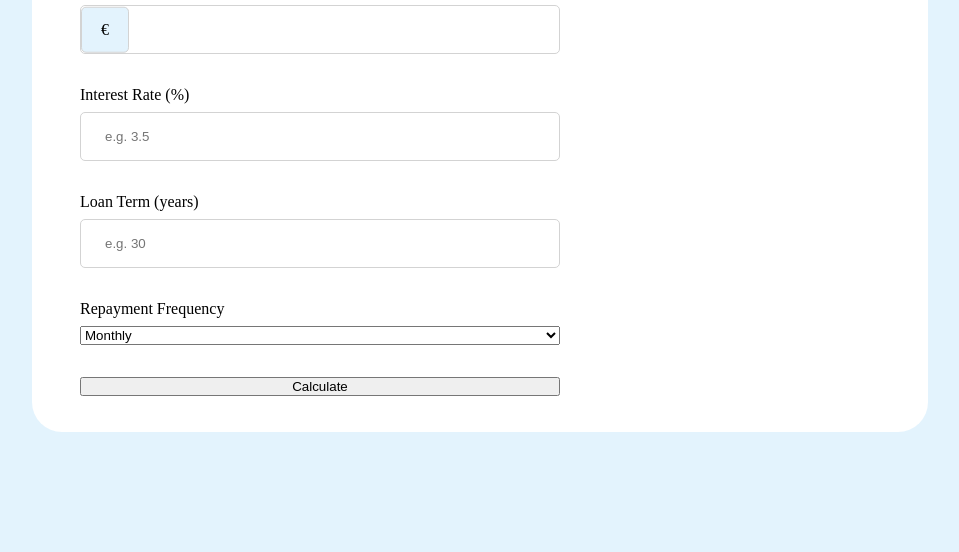
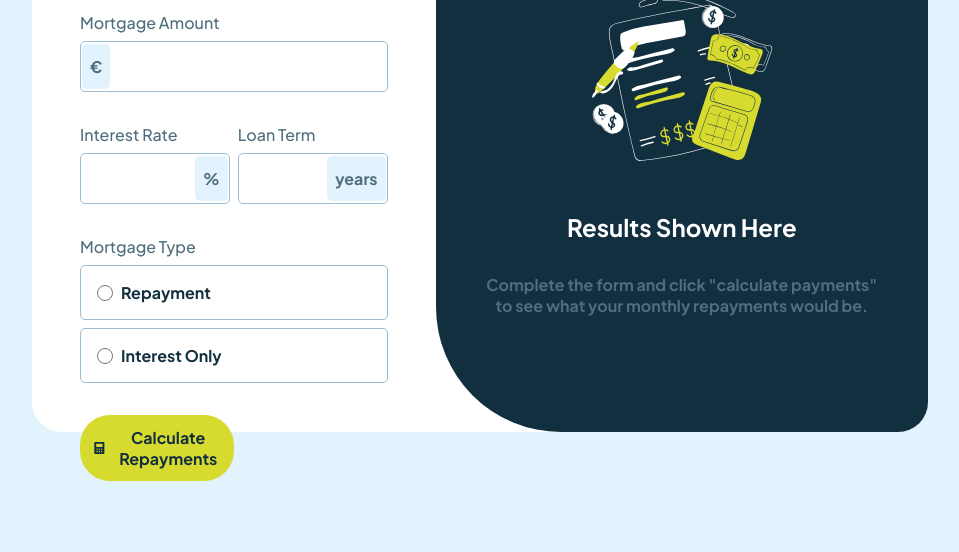
Before and after one commit to kaya70875/mortgage-repayment-calculator-main, a plain HTML site: page index.html in a window 1280 px wide. Shown: the part 248-800 px from the top of the page, without its empty margins (160-1119 px from the left). Drawn offline with Linux system fonts and the light colour scheme.

Commit message:
main commit

```diff
--- /dev/null
+++ b/button.css
@@ -0,0 +1,22 @@
+.btn {
+    width: 50%;
+    background: hsl(61, 70%, 52%);
+    border-radius: 30px;
+    border : none;
+    cursor: pointer;
+
+    display: flex;
+    justify-content: center;
+    align-items: center;
+    gap : 0.5rem;
+
+    padding: .75rem;
+
+    color : hsl(202, 55%, 16%);
+    font-weight: 700;
+    font-size: 1rem;
+}
+
+.btn:hover {
+    background: hsl(61, 70%, 42%);
+}
--- a/index.css
+++ b/index.css
@@ -2,6 +2,7 @@
     margin: 0;
     padding: 0;
     box-sizing: border-box;
+    font-family: "Plus Jakarta Sans", sans-serif;
 }
 
 main{
@@ -23,15 +24,15 @@ main{
 
     border-radius: 30px;
     display: flex;
-    padding: 3rem;
 }
 
 .form-wrapper {
-    width: 60%;
+    width: 80%;
     height: 100%;
     display: flex;
     flex-direction: column;
 
+    padding: 3rem;
     gap : 2rem;
 }
 
@@ -39,7 +40,26 @@ main{
     display: flex;
     align-items: center;
     justify-content: space-between;
-    width: 70%;
+    width: 95%;
+}
+
+.form-header h1 {
+    color : hsl(202, 55%, 16%);
+    font-weight: 700;
+}
+
+.form-header a {
+    color: hsl(200, 24%, 40%);
+    font-weight: 500;
+}
+
+.form-header a:hover {
+    color: hsl(202, 55%, 16%);
+}
+
+label {
+    color: hsl(200, 24%, 40%);
+    font-weight: 500;
 }
 
 .mortgage-form {
@@ -55,33 +75,120 @@ main{
     display: flex;
     flex-direction: column;
     gap : 0.5rem;
+    width: 100%;
+}
+
+.form-section {
+    width: 100%;
+    display: flex;
+    gap : 0.5rem;
 }
 
 .form-group input {
     width: 100%;
     border-radius: 5px;
-    border: 1px solid lightgray;
-    padding: 1rem 1.5rem;
+    border : 1px solid hsl(203, 41%, 72%);
+    padding: 1rem 2rem;
+
+    color :hsl(202, 55%, 16%);
+    font-weight: 700;
 }
 
-.input-wrapper{
+.form-group input:hover {
+    border : 1px solid hsl(202, 55%, 16%);
+}
+
+.form-group input:focus {
+    outline: none;
+    border : 1px solid hsl(61, 70%, 52%);
+}
+
+.input-wrapper , .input-wrapper-right {
     position: relative;
     width: 100%;
 }
 
-.input-symbol {
+.input-wrapper::before {
+    content: attr(data-symbol);
     position: absolute;
     top: 50%;
-    left: 1px;
-    height: 95%;
-    width: 10%;
+    left: 2px;
+    height: 90%;
+    min-width: 2%;
+    border-radius: 5px;
     transform: translateY(-50%);
-    background: hsl(202, 86%, 94%);
-
-    border-radius: 5px;
-    border: 1px solid lightgray;
+    font-size: 1rem;
+    font-weight: 700;
+    background-color: hsl(202, 86%, 94%);
+    color : hsl(200, 24%, 40%);
+    pointer-events: none;
 
     display: flex;
     justify-content: center;
     align-items: center;
+
+    padding: 0 0.5rem;
 }
+
+.input-wrapper-right::before {
+    content: attr(data-symbol);
+    position: absolute;
+    top: 50%;
+    right: 2px;
+    height: 90%;
+    min-width: 2%;
+    border-radius: 5px;
+    transform: translateY(-50%);
+    font-size: 1rem;
+    font-weight: 700;
+    background-color: hsl(202, 86%, 94%);
+    color : hsl(200, 24%, 40%);
+    pointer-events: none;
+    display: flex;
+    justify-content: center;
+    align-items: center;
+
+    padding: 0 0.5rem;
+  }
+
+.frequency-wrapper {
+    display: flex;
+    align-items: center;
+    justify-content: start;
+
+    width: 100%;
+    flex-direction: column;
+    gap : 0.5rem;
+}
+
+.checkbox-wrapper {
+    width: 100%;
+    display: flex;
+    align-items: center;
+    justify-content: start;
+    gap : 0.5rem;
+
+    border : 1px solid hsl(203, 41%, 72%);
+    padding: 1rem 1rem;
+    border-radius: 5px;
+
+    cursor: pointer;
+}
+
+
+
+.checkbox-wrapper:hover {
+    border-color: hsl(61, 70%, 52%);
+}
+
+input[type="radio"] {
+    width: 1rem;
+    height: 1rem;
+    cursor: pointer;
+
+}
+
+.checkbox-wrapper label {
+    font-weight: 700;
+    color : hsl(202, 55%, 16%);
+}
--- a/index.html
+++ b/index.html
@@ -5,6 +5,11 @@
     <meta name="viewport" content="width=device-width, initial-scale=1.0" />
     <title>Mortgage Repayment Calculator</title>
     <link rel="stylesheet" href="index.css" />
+    <link rel="stylesheet" href="button.css" />
+    <link rel="stylesheet" href="results.css" />
+    <link rel="preconnect" href="https://fonts.googleapis.com">
+    <link rel="preconnect" href="https://fonts.gstatic.com" crossorigin>
+    <link href="https://fonts.googleapis.com/css2?family=Plus+Jakarta+Sans:ital,wght@0,200..800;1,200..800&display=swap" rel="stylesheet">
   </head>
   <body>
     <main>
@@ -13,7 +18,7 @@
           <!-- Main Form for Input Header -->
           <header class="form-header">
             <h1>Mortgage Calculator</h1>
-            <p>Clear All</p>
+            <a href="">Clear All</a>
           </header>
 
           <!-- Main Form for Inputs -->
@@ -26,69 +31,74 @@
             <!-- Loan Amount Input -->
             <div class="form-group">
               <label for="loan-amount">Mortgage Amount</label>
-              <div class="input-wrapper">
-                <span class="input-symbol">€</span>
+              <div class="input-wrapper" data-symbol="€">
                 <input
                   type="number"
                   id="loan-amount"
                   name="loan_amount"
-                required />
+                  required
+                />
+              </div>
             </div>
 
-            </div>
-
+            <section class="form-section">
               <!-- Interest Rate Input -->
               <div class="form-group">
-              <label for="interest-rate">Interest Rate (%)</label>
+                <label for="interest-rate">Interest Rate</label>
+                <div class="input-wrapper-right" data-symbol="%">
                   <input
-                type="number"
                     id="interest-rate"
                     name="interest_rate"
-                step="0.01"
-                placeholder="e.g. 3.5"
                     required
                   />
+                </div>
               </div>
 
               <!-- Loan Term Input -->
               <div class="form-group">
-              <label for="loan-term">Loan Term (years)</label>
+                <label for="loan-term">Loan Term</label>
+                <div class="input-wrapper-right" data-symbol="years">
                   <input
-                type="number"
                     id="loan-term"
                     name="loan_term"
-                placeholder="e.g. 30"
                     required
                   />
                 </div>
+              </div>
+            </section>
 
             <!-- Repayment Frequency Input -->
             <div class="form-group">
-              <label for="repayment-frequency">Repayment Frequency</label>
-              <select
-                id="repayment-frequency"
-                name="repayment_frequency"
-                required
-              >
-                <option value="monthly">Monthly</option>
-                <option value="bi-weekly">Bi-Weekly</option>
-                <option value="weekly">Weekly</option>
-              </select>
+              <label for="repayment-frequency">Mortgage Type</label>
+              <section class="frequency-wrapper">
+                <div class="checkbox-wrapper">
+                  <input type="radio" id="option1" name="options"/>
+                  <label for="option1">Repayment</label>
+
+                </div>
+                <div class="checkbox-wrapper">
+                  <input type="radio" id="option2" name="options"/>
+                  <label for="option2">Interest Only</label>
+                </div>
+              </section>
             </div>
 
             <!-- Calculate Button -->
-            <button type="submit" class="btn">Calculate</button>
+             <button class="btn">
+              <svg xmlns="http://www.w3.org/2000/svg" width="24" height="24" fill="none" viewBox="0 0 24 24"><path fill="#133041" d="M18.75 2.25H5.25a1.5 1.5 0 0 0-1.5 1.5v16.5a1.5 1.5 0 0 0 1.5 1.5h13.5a1.5 1.5 0 0 0 1.5-1.5V3.75a1.5 1.5 0 0 0-1.5-1.5Zm-10.5 16.5a1.125 1.125 0 1 1 0-2.25 1.125 1.125 0 0 1 0 2.25Zm0-3.75a1.125 1.125 0 1 1 0-2.25 1.125 1.125 0 0 1 0 2.25ZM12 18.75a1.125 1.125 0 1 1 0-2.25 1.125 1.125 0 0 1 0 2.25ZM12 15a1.125 1.125 0 1 1 0-2.25A1.125 1.125 0 0 1 12 15Zm3.75 3.75a1.125 1.125 0 1 1 0-2.25 1.125 1.125 0 0 1 0 2.25Zm0-3.75a1.125 1.125 0 1 1 0-2.25 1.125 1.125 0 0 1 0 2.25Zm1.5-5.25a.75.75 0 0 1-.75.75h-9a.75.75 0 0 1-.75-.75V6a.75.75 0 0 1 .75-.75h9a.75.75 0 0 1 .75.75v3.75Z"/></svg>
+              <p>Calculate Repayments</p>
+             </button>
           </form>
         </div>
 
         <!-- Results Section -->
         <section id="results" class="results">
-          <h2>Results</h2>
-          <p>Total Payment: <span id="total-payment">$0.00</span></p>
-          <p>Monthly Payment: <span id="monthly-payment">$0.00</span></p>
-          <p>Total Interest: <span id="total-interest">$0.00</span></p>
+          <img src="/assets/images/illustration-empty.svg" alt="">
+          <h2>Results Shown Here</h2>
+          <p>Complete the form and click "calculate payments" to see what your monthly repayments would be.</p>
         </section>
       </section>
     </main>
+    <script src="index.js"></script>
   </body>
 </html>
--- a/index.js
+++ b/index.js
@@ -0,0 +1,13 @@
+const radioButtons = document.getElementsByName('options');
+const wrappers = document.querySelectorAll('.checkbox-wrapper');
+
+radioButtons.forEach((radio, index) => {
+  radio.addEventListener('change', function () {
+    wrappers.forEach(wrapper => {
+      wrapper.style.border = '1px solid hsl(203, 41%, 72%)';
+    });
+    if (radio.checked) {
+      wrappers[index].style.border = '1px solid hsl(61, 70%, 52%)';
+    }
+  });
+});
--- /dev/null
+++ b/results.css
@@ -0,0 +1,25 @@
+.results {
+    background: hsl(202, 55%, 16%);
+    width: 100%;
+
+    border-radius: 0px 30px 30px 125px;
+    padding: 3rem;
+
+    display: flex;
+    flex-direction: column;
+    justify-content: center;
+    align-items: center;
+
+    gap : 2rem;
+}
+
+.results h2 {
+    color: white;
+    font-weight: 700;
+}
+
+.results p {
+    color : hsl(200, 24%, 40%);
+    text-align: center;
+    font-weight: 700;
+}
```
Lines whose indentation alone changed are shown as unchanged.
